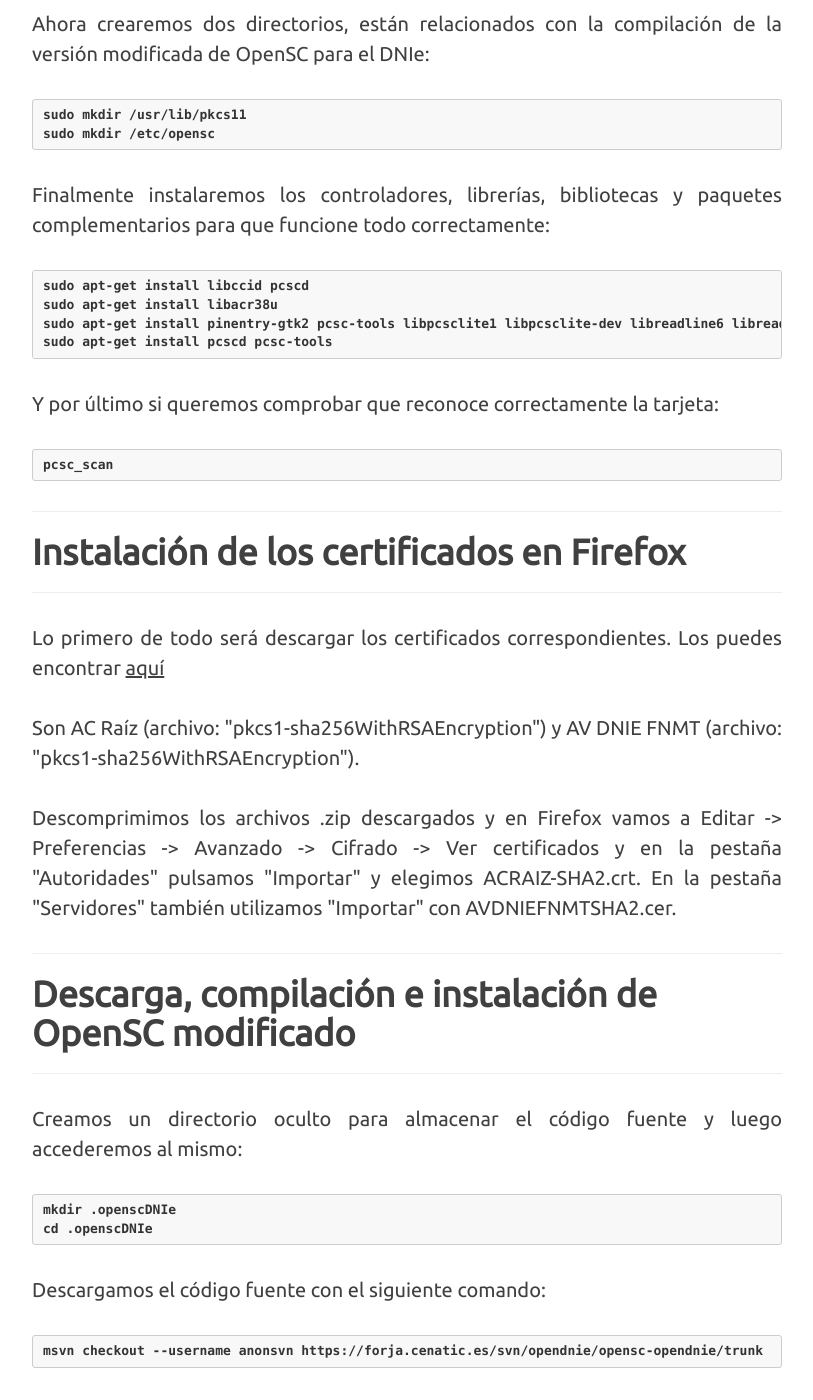
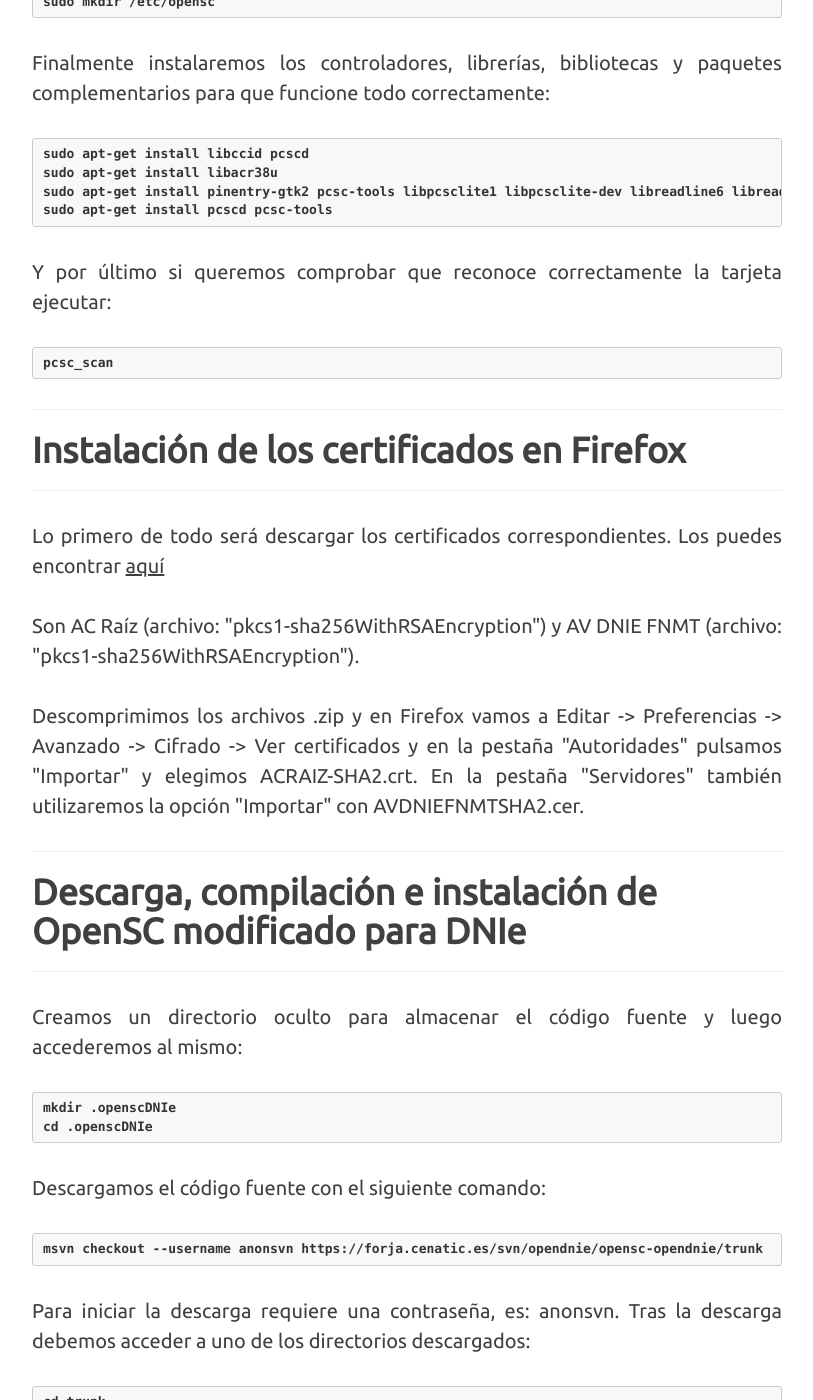
Before and after one commit to R12Leal/R12Leal.github.io, a Jekyll site: the page built from _posts/2015-10-15-dnie-ubuntu.markdown, in a window 1280 px wide and 1400 px high, scrolled down 2886 px. Shown: the whole window, without its empty margins (233-1046 px from the left). Built offline with Jekyll 4.4.1, drawn with Linux system fonts in a browser that asks for light colours; nearby versions of some CDN libraries; comment, search, counter and statistics services are not loaded; some of the changed text lies outside the part shown.

Commit message:
Update 09/11/2015

```diff
--- a/_posts/2015-10-15-dnie-ubuntu.markdown
+++ b/_posts/2015-10-15-dnie-ubuntu.markdown
@@ -11,10 +11,10 @@
 <h2 class="section-heading">Introducción</h2>
 <hr />
 <p>El DNIe (DNI electrónico) es una herramienta que todavía no ha terminado de despegar en España pero que poco a poco va sumando adeptos ya que nos permite ahorrarnos los típicos, y tediosos, desplazamientos a las oficinas de las principales administraciones públicas de nuestra zona.</p>
-<p>La causa principal, del poco uso por parte de la población, es porque la administración no ofrece un buen soporte a los ciudadanos. Incluso en sistemas operativos de Microsoft también es un poco complicado su instalación y uso.</p>
+<p>La causa principal (del poco uso por parte de la población) es porque la administración no ofrece un buen soporte a los ciudadanos. Incluso en sistemas operativos de Microsoft también es un poco complicado su instalación y uso.</p>
 <p>En este post veremos como instalar y usar el DNIe en Ubuntu (versión 14.04 o posteriores), ya sean de 32 o 64 bits. No he probado la instalación en el resto de distribuciones de Linux pero debería funcionar igualmente, sobre todo las que son derivadas de Debian.</p>
 <hr />
-<h2 class="section-heading">Lector</h2>
+<h2 class="section-heading">Lector o Card Reader</h2>
 <hr />
 <p>Mi lector es un Sveon SCT011, un dispositivo muy sencillo, barato y que compré en grandes superficies, aquí una imagen:</p>
 <img src="/img/post/post_dnie/sct011.jpg" alt="Sveon SCT011" />
@@ -23,11 +23,13 @@
 <hr />
 <h2 class="section-heading">Instalación de Java</h2>
 <hr />
-<p>Para llevar a cabo nuestos trámites es necesario tener instalado Java. Usaremos la versión 8, aunque si prefieres la versión 7 también puedes instalarla, abriremos un terminal y ejecutaremos los siguientes comandos:</p>
-<p><strong><pre>sudo add-apt-repository ppa:webupd8team/java</pre></strong></p>
-<p><strong><pre>sudo apt-get update</pre></strong></p>
-<p><strong><pre>sudo apt-get install oracle-java8-installer</pre></strong></p>
-<p><strong><pre>sudo update-java-alternatives -s java-8-oracle</pre></strong></p>
+<p>Para llevar a cabo nuestos trámites es necesario tener instalado Java. Usaremos la versión 8, aunque si prefieres la versión 7 también puedes instalarla. Abriremos una terminal y ejecutaremos los siguientes comandos:</p>
+<p><strong><pre>
+sudo add-apt-repository ppa:webupd8team/java
+sudo apt-get update
+sudo apt-get install oracle-java8-installer
+sudo update-java-alternatives -s java-8-oracle
+</pre></strong></p>
 <hr />
 <h2 class="section-heading">Instalación de controladores, librerías y bibliotecas</h2>
 <hr />
@@ -45,17 +47,16 @@
 sudo apt-get install pinentry-gtk2 pcsc-tools libpcsclite1 libpcsclite-dev libreadline6 libreadline-dev coolkey
 sudo apt-get install pcscd pcsc-tools
 </pre></strong></p>
-<p>Y por último si queremos comprobar que reconoce correctamente la tarjeta:</p>
+<p>Y por último si queremos comprobar que reconoce correctamente la tarjeta ejecutar:</p>
 <p><strong><pre>pcsc_scan</pre></strong></p>
 <hr />
 <h2 class="section-heading">Instalación de los certificados en Firefox</h2>
 <hr />
 <p>Lo primero de todo será descargar los certificados correspondientes. Los puedes encontrar <a href="http://www.dnielectronico.es/PortalDNIe/PRF1_Cons02.action?pag=REF_077" title="Certificados DNIe" target="_blank">aquí</a></p>
 <p>Son AC Raíz (archivo: "pkcs1-sha256WithRSAEncryption") y AV DNIE FNMT (archivo: "pkcs1-sha256WithRSAEncryption").</p>
-<p>Descomprimimos los archivos .zip descargados y en Firefox vamos a Editar -> Preferencias -> Avanzado -> Cifrado -> Ver certificados y en la pestaña "Autoridades" pulsamos "Importar" y elegimos ACRAIZ-SHA2.crt. En la pestaña
-"Servidores" también utilizamos "Importar" con AVDNIEFNMTSHA2.cer.</p>
+<p>Descomprimimos los archivos .zip y en Firefox vamos a Editar -> Preferencias -> Avanzado -> Cifrado -> Ver certificados y en la pestaña "Autoridades" pulsamos "Importar" y elegimos ACRAIZ-SHA2.crt. En la pestaña "Servidores" también utilizaremos la opción "Importar" con AVDNIEFNMTSHA2.cer.</p>
 <hr />
-<h2 class="section-heading">Descarga, compilación e instalación de OpenSC modificado</h2>
+<h2 class="section-heading">Descarga, compilación e instalación de OpenSC modificado para DNIe</h2>
 <hr />
 <p>Creamos un directorio oculto para almacenar el código fuente y luego accederemos al mismo:</p>
 <p><strong><pre>
@@ -92,6 +93,7 @@
 <p>Para finalizar reiniciamos el navegador, ya podemos usar nuestro DNIe.</p>
 <hr />
 <h2 class="section-heading">Configurando + parámetros</h2>
+<hr />
 <p>El pin del DNIe tiene protección por Token, así que es probable durante la identificación falle. Para solucionarlo debemos editar el archivo "opensc.conf". Dependiendo de las distribuciones puede estar ubicado en distintos directorios. Para encontrar la ruta exacta ejecutamos este comando en una terminal:</p>
 <p><strong><pre>sudo find / -name opensc.conf</pre></strong></p>
 <p>Una vez obtenida la ruta editamos el archivo con nano o gedit (u otro) y buscamos estas dos líneas:</p>
@@ -100,10 +102,11 @@
 <p><strong><pre>enable_pinpad = false;</pre></strong></p>
 <hr />
 <h2 class="section-heading">¿Funciona?</h2>
-<p>Para probar que funciona podemos acudir al siguiente enlace oficial: <a href="http://www.dnielectronico.es/PortalDNIe/PRF1_Cons02.action?pag=REF_320" title="Verificar DNIe" target="_blank">DNIe</a></p> </p>
+<hr />
+<p>Para probar que funciona podemos acudir al siguiente enlace oficial: <a href="http://www.dnielectronico.es/PortalDNIe/PRF1_Cons02.action?pag=REF_320" title="Verificar DNIe" target="_blank">DNIe</a></p>
 <hr />
 <h2 class="section-heading">Conclusión</h2>
-<p></p>
+<p>La administración pública debe fomentar el uso del DNIe ya que todos nos beneficiamos del mismo, los funcionarios incluso más ;)</p>
 <p>Fuentes:</p>
-<p></p>
-<p></p>
+<p><a href="http://www.ubuntu-guia.com/2014/04/instalar-dni-electronico-en-ubuntu.html" title="DNIe en GNU/Linux Ubuntu" target="_blank">Ubuntu guia</a></p>
+<p><a href="https://lasindias.com/indianopedia/instalar-el-dni-e-en-ubuntu" title="DNIe en GNU/Linux Ubuntu" target="_blank">El correo de las Indias</a></p>
```
